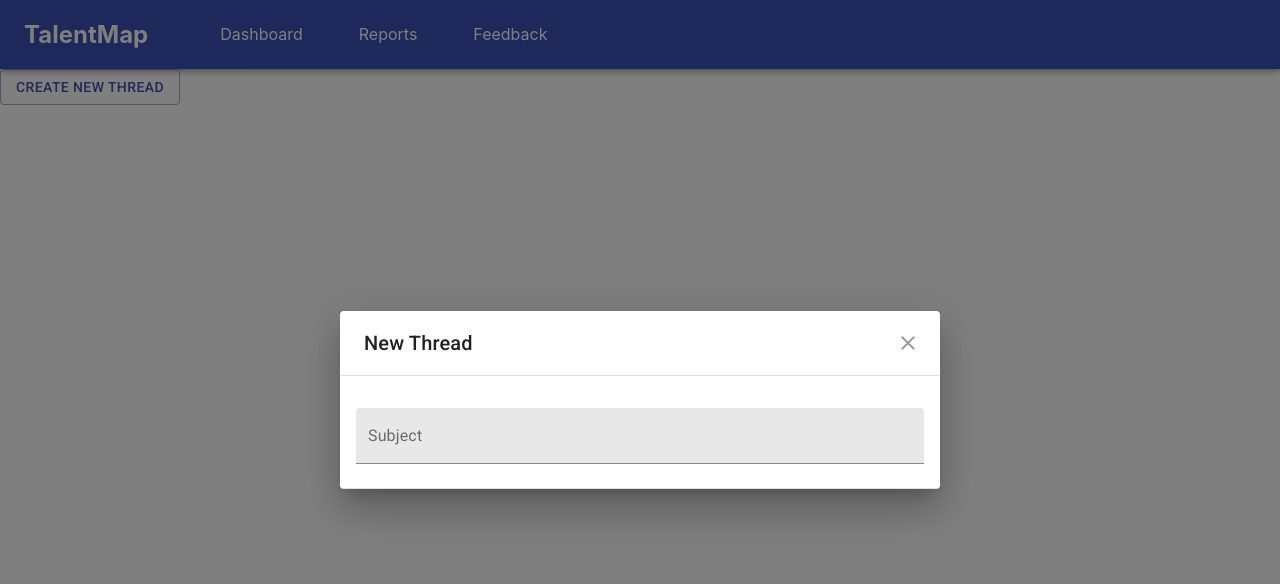
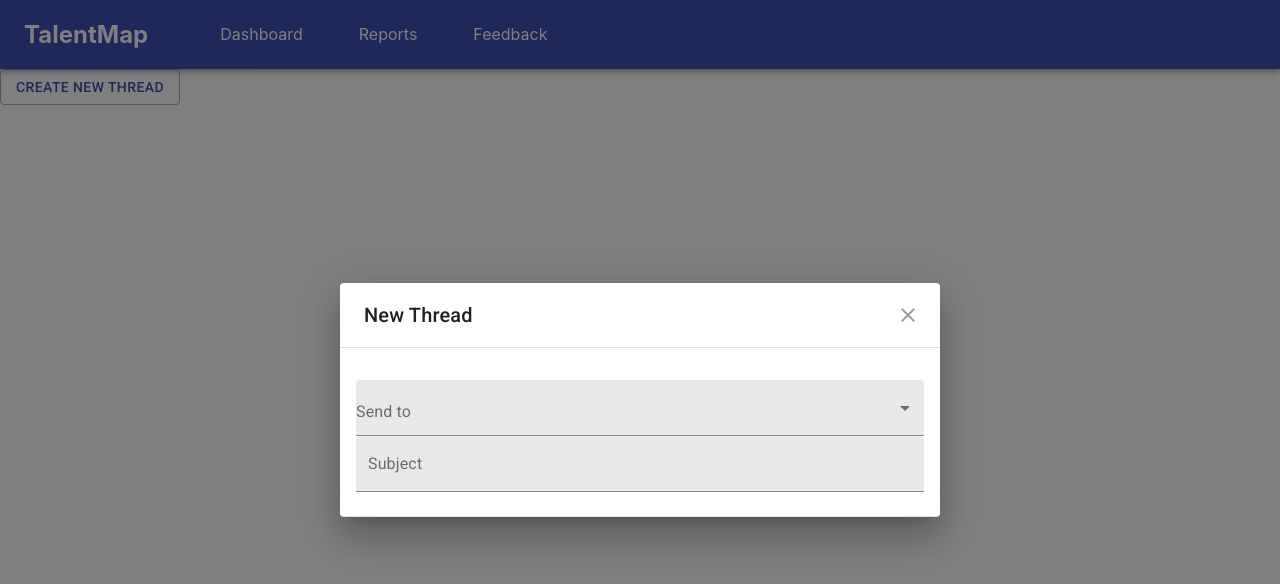
Before and after one commit to ishansarangi/EmployeeSurveyAndFeedbackPortal, a React (Create React App) app in the folder ui/: page / in a window 1280 px wide. Both pictures are taken after a click on the button "CREATE NEW THREAD". Shown: the top 584 px of the page. Built offline with nearby package versions, Linux system fonts and the light colour scheme.

Commit message:
US_13_T_31: Dropdown component initial setup

```diff
--- a/ui/src/Components/NewThread.js
+++ b/ui/src/Components/NewThread.js
@@ -8,7 +8,9 @@ import IconButton from '@material-ui/core/IconButton';
 import CloseIcon from '@material-ui/icons/Close';
 import Typography from '@material-ui/core/Typography';
 import {FormControl, TextField} from "@material-ui/core";
-
+import Select from '@material-ui/core/Select';
+import MenuItem from '@material-ui/core/MenuItem';
+import InputLabel from '@material-ui/core/InputLabel';
 
 const styles = theme => ({
   form: {
@@ -30,7 +32,9 @@ const styles = theme => ({
         top: theme.spacing(1),
         color: theme.palette.grey[500]
     },
-
+  selectEmpty: {
+        marginTop: theme.spacing(2),
+  },
     floatingLabelFocusStyle: {
       color: "green"
   }
@@ -73,13 +77,17 @@ const DialogContent = withStyles(theme => ({
 
 const NewThread = () => {
     const [open, setOpen] = React.useState(false);
-
+    const [manager, setManager] = React.useState('');
+    const handleManagerSelection = event => {
+        setManager(event.target.value);
+      };
     const handleClickOpen = () => {
         setOpen(true);
     };
     const handleClose = () => {
         setOpen(false);
     };
+
 
     return (
         <div>
@@ -99,6 +107,22 @@ const NewThread = () => {
                 </DialogTitle>
                 <DialogContent dividers>
                     <FormControl margin="normal" fullWidth>
+                        {/* <TextField id="filled-basic" label="Subject" variant="filled" floatingLabelFocusStyle={styles.floatingLabelFocusStyle}/> */}
+                         <InputLabel id ="select-manager-label" floatingLabelFocusStyle={styles.floatingLabelFocusStyle}>Send to</InputLabel>
+                        <Select variant="filled"
+                            labelId="select-manager-label"
+                            id="select-manager"
+
+                            value={manager}
+                            onChange={handleManagerSelection}
+                            >
+                            <MenuItem value="">
+                                <em>None</em>
+                            </MenuItem>
+                            <MenuItem value={10}>Ten</MenuItem>
+                            <MenuItem value={20}>Twenty</MenuItem>
+                            <MenuItem value={30}>Thirty</MenuItem>
+                        </Select>
                         <TextField id="filled-basic" label="Subject" variant="filled" floatingLabelFocusStyle={styles.floatingLabelFocusStyle}/>
                     </FormControl>
                 </DialogContent>
```
